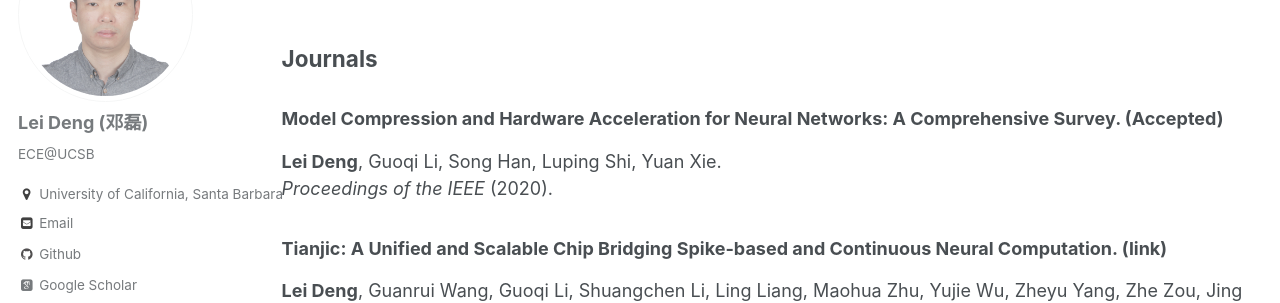
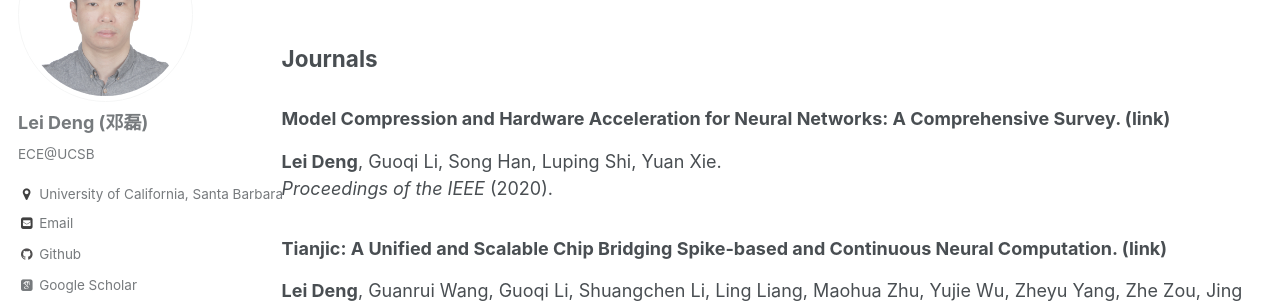
Before and after one commit to dllfei/dllfei.github.io, a Jekyll site: the page built from _pages/publications.md, in a window 1280 px wide and 900 px high. Shown: the part 191-494 px from the top of the window. Built offline with Jekyll 4.4.1, drawn with Linux system fonts in a browser that asks for light colours; some web fonts are replaced.

Commit message:
Update publications.md

```diff
--- a/_pages/publications.md
+++ b/_pages/publications.md
@@ -8,7 +8,7 @@ author_profile: true
 
 ## Journals
 
-### Model Compression and Hardware Acceleration for Neural Networks: A Comprehensive Survey. (Accepted) <br />
+### Model Compression and Hardware Acceleration for Neural Networks: A Comprehensive Survey. ([link](https://ieeexplore.ieee.org/document/9043731)) <br />
 **Lei Deng**, Guoqi Li, Song Han, Luping Shi, Yuan Xie. <br />
 *Proceedings of the IEEE* (2020).
 
@@ -147,7 +147,7 @@ in *IEEE International Symposium on High Performance Computer Architecture (HPCA
 Yukuan Yang, **Lei Deng**, Peng Jiao, Yansong Chua, Jing Pei, Cheng Ma, Guoqi Li. <br />
 in *IEEE Conference on Industrial Electronics and Applications (ICIEA)* (2020).
 
-### DeepSniffer: A DNN Model Extraction Framework based on Learning Architectural Hints. ([pdf](https://arxiv.org/pdf/1903.03916.pdf)) (Accepted) <br />
+### DeepSniffer: A DNN Model Extraction Framework based on Learning Architectural Hints. ([link](https://dl.acm.org/doi/abs/10.1145/3373376.3378460)) <br />
 Xing Hu, Ling Liang, Shuangchen Li, **Lei Deng**, Pengfei Zuo, Xinfeng Xie, Yu Ji, Yufei Ding, Chang Liu, Timothy Sherwood, Yuan Xie. <br />
 in *International Conference on Architectural Support for Programming Languages and Operating Systems (ASPLOS)*, Lausanne, Switzerland, March 2020.
 
```
